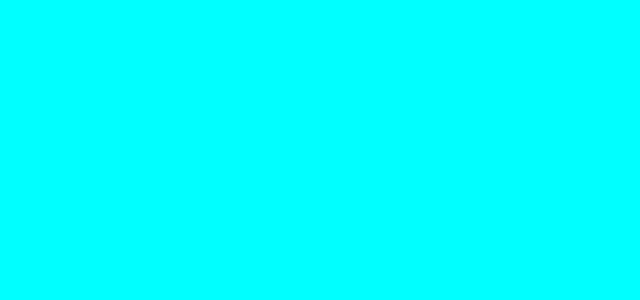
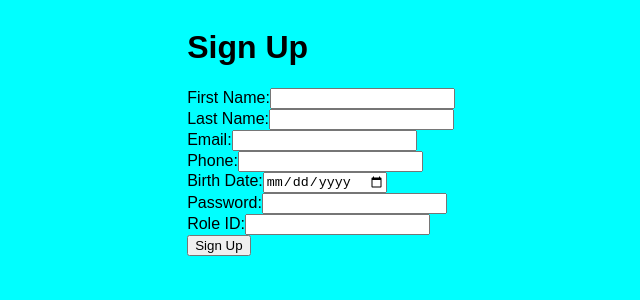
Before and after one commit to rikiSheiner/FS-final-project, a React (Vite) app: page /signup in a window 1280 px wide. Shown: the top 300 px of the page, without its empty margins (327-967 px from the left). Built offline with nearby package versions, Linux system fonts and the light colour scheme.

Commit message:
sinup works

```diff
--- a/src/components/Signup.jsx
+++ b/src/components/Signup.jsx
@@ -1,7 +1,166 @@
-import React from "react";
+import React, { useState } from 'react';
+import { useNavigate, Link } from 'react-router-dom';
+const SignUp = () => {
+    const [formData, setFormData] = useState({
+        firstName: '',
+        lastName: '',
+        email: '',
+        phone: '',
+        birthDate: '',
+        password: '',
+        roleID: '',
+      });
 
-function Signup(){
 
-}
+  const [error, setError] = useState('');
+  const [successMessage, setSuccessMessage] = useState('');
+  const navigate = useNavigate();
+  const handleChange = (e) => {
+    const { name, value } = e.target;
+    setFormData((prevData) => ({
+      ...prevData,
+      [name]: value,
+    }));
+  };
 
-export default Signup;
+  const handleSubmit = async (e) => {
+    e.preventDefault();
+
+    // Basic validation
+    if (!formData.firstName || !formData.lastName || !formData.email || !formData.phone || !formData.password) {
+      setError('All required fields must be filled');
+      return;
+    }
+
+    if (formData.password.length < 8 || formData.password.length > 10) {
+      setError('Password must be between 8 and 10 characters');
+      return;
+    }
+
+    try {
+        const response = await fetch('http://localhost:3001/api/patients/sign-in', {
+            method: 'POST',
+            headers: {
+              'Content-Type': 'application/json',
+            },
+            body: JSON.stringify(formData),
+          });
+
+      // Check if the response is ok
+      if (!response.ok) {
+        const text = await response.text();
+        throw new Error(`HTTP error! Status: ${response.status}. Response: ${text}`);
+      }
+
+      const result = await response.json();
+
+      if (response.ok) {
+        setSuccessMessage('User created successfully');
+        setError('');
+        navigate('/home');
+      } else {
+        setError(result.message);
+      }
+    } catch (error) {
+
+      console.error('Error:', error);
+
+    }
+  };
+
+  return (
+    <div>
+      <h1>Sign Up</h1>
+      <form onSubmit={handleSubmit}>
+        <label>
+          First Name:
+          <input
+            type="text"
+            name="firstName"
+            value={formData.firstName}
+            onChange={handleChange}
+            required
+          />
+        </label>
+        <br />
+
+        <label>
+          Last Name:
+          <input
+            type="text"
+            name="lastName"
+            value={formData.lastName}
+            onChange={handleChange}
+            required
+          />
+        </label>
+        <br />
+
+        <label>
+          Email:
+          <input
+            type="email"
+            name="email"
+            value={formData.email}
+            onChange={handleChange}
+            required
+          />
+        </label>
+        <br />
+
+        <label>
+          Phone:
+          <input
+            type="tel"
+            name="phone"
+            value={formData.phone}
+            onChange={handleChange}
+            required
+          />
+        </label>
+        <br />
+
+        <label>
+          Birth Date:
+          <input
+            type="date"
+            name="birthDate"
+            value={formData.birthDate}
+            onChange={handleChange}
+          />
+        </label>
+        <br />
+
+        <label>
+          Password:
+          <input
+            type="password"
+            name="password"
+            value={formData.password}
+            onChange={handleChange}
+            required
+          />
+        </label>
+        <br />
+
+        <label>
+          Role ID:
+          <input
+            type="number"
+            name="roleID"
+            value={formData.roleID}
+            onChange={handleChange}
+          />
+        </label>
+        <br />
+
+        <button type="submit">Sign Up</button>
+      </form>
+
+      {error && <p style={{ color: 'red' }}>{error}</p>}
+      {successMessage && <p style={{ color: 'green' }}>{successMessage}</p>}
+    </div>
+  );
+};
+
+export default SignUp;
```
Also changed, not shown: 2 other files (tests, documents, lock files or other folders).
